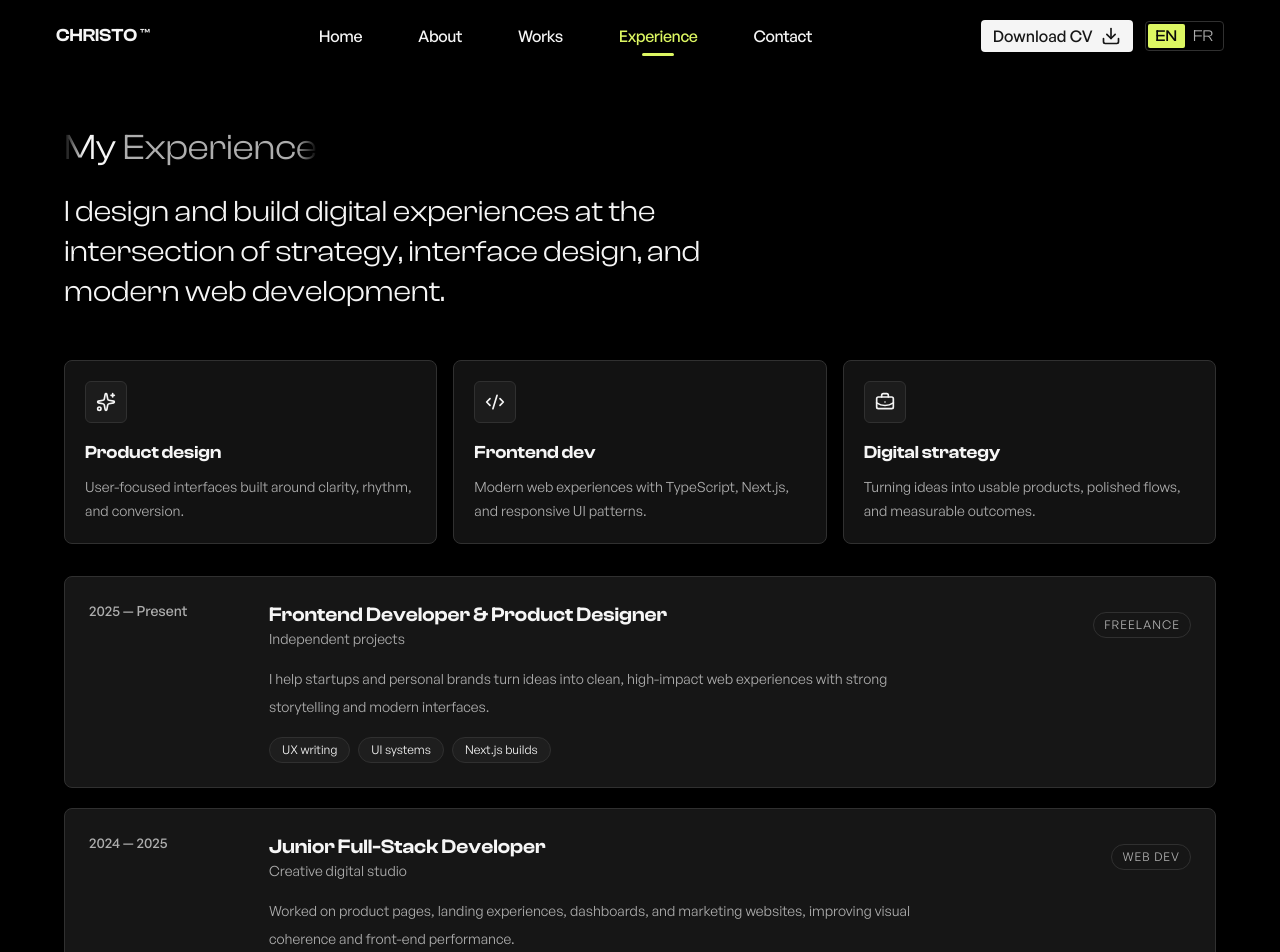
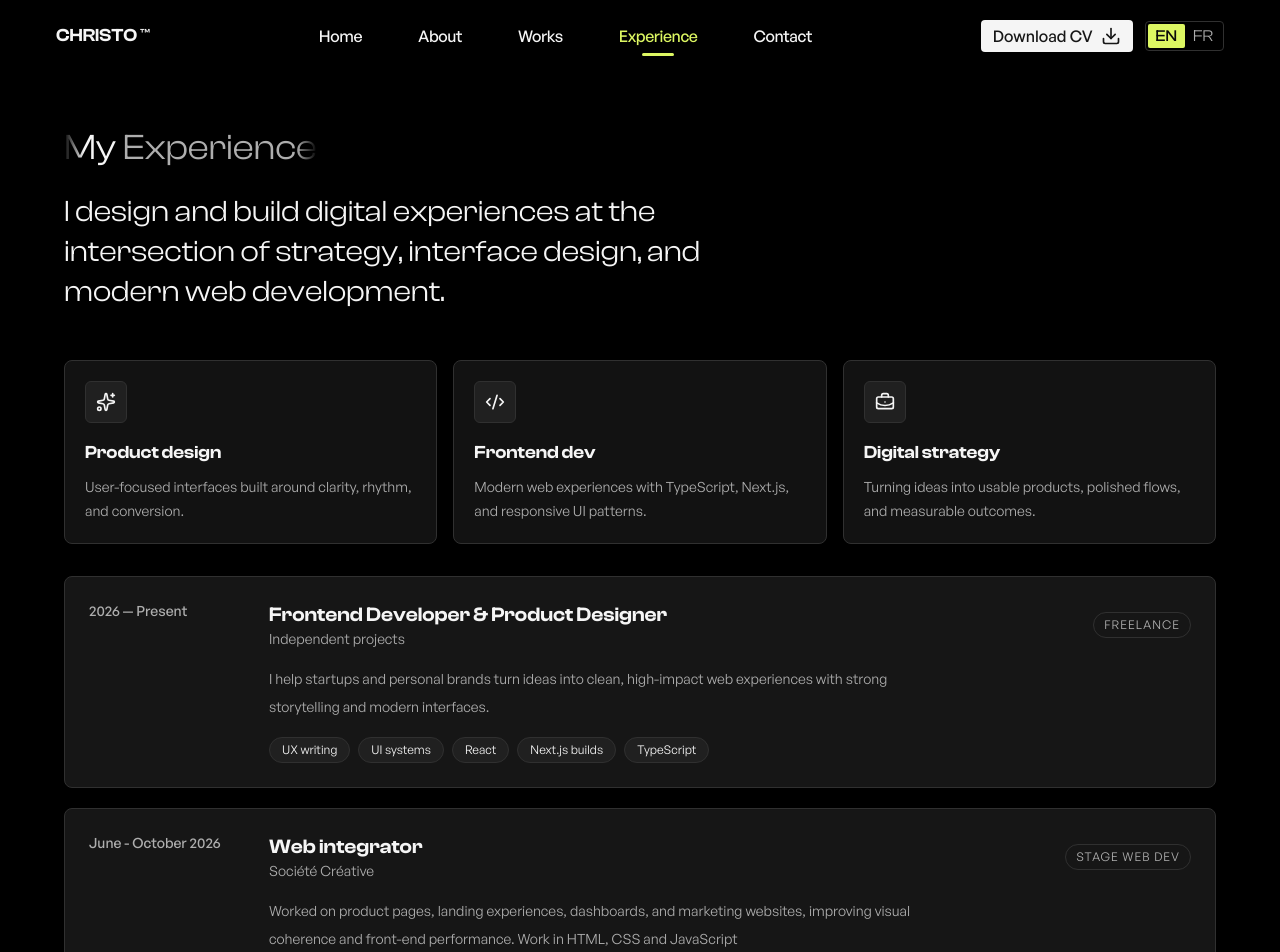
Before and after one commit to bossnare/portfolio, a Next.js app: page /experiences in a window 1280 px wide. Shown: the top 952 px of the page. Built offline with nearby package versions, Linux system fonts and the light colour scheme.

Commit message:
fix: project card in dark mode, and chnage some ui color design

```diff
--- a/app/experiences/page.tsx
+++ b/app/experiences/page.tsx
@@ -1,6 +1,6 @@
 import { LetsWork } from '@/src/components/LetsWork';
 import { Page, PageHeader } from '@/src/components/Page';
-import { ArrowUpRight, BriefcaseBusiness, Code2, Sparkles } from 'lucide-react';
+import { BriefcaseBusiness, Code2, Sparkles } from 'lucide-react';
 import type { Metadata } from 'next';
 
 export const metadata: Metadata = {
@@ -30,21 +30,27 @@ const expertise = [
 
 const experiences = [
   {
-    period: '2025 — Present',
+    period: '2026 — Present',
     type: 'Freelance',
     role: 'Frontend Developer & Product Designer',
     company: 'Independent projects',
     summary:
       'I help startups and personal brands turn ideas into clean, high-impact web experiences with strong storytelling and modern interfaces.',
-    highlights: ['UX writing', 'UI systems', 'Next.js builds'],
+    highlights: [
+      'UX writing',
+      'UI systems',
+      'React',
+      'Next.js builds',
+      'TypeScript',
+    ],
   },
   {
-    period: '2024 — 2025',
-    type: 'Web dev',
-    role: 'Junior Full-Stack Developer',
-    company: 'Creative digital studio',
+    period: 'June - October 2026',
+    type: 'Stage Web dev',
+    role: 'Web integrator',
+    company: 'Société Créative',
     summary:
-      'Worked on product pages, landing experiences, dashboards, and marketing websites, improving visual coherence and front-end performance.',
+      'Worked on product pages, landing experiences, dashboards, and marketing websites, improving visual coherence and front-end performance. Work in HTML, CSS and JavaScript',
     highlights: [
       'Responsive layouts',
       'Component architecture',
@@ -77,7 +83,7 @@ export default function ExperiencesPage() {
             key={title}
             className="p-5 border rounded-lg shadow-sm border-border bg-background/80"
           >
-            <div className="mb-4 inline-flex rounded-md border border-border bg-muted/60 p-2.5">
+            <div className="mb-4 inline-flex rounded-md border border-border bg-muted/80 p-2.5">
               <Icon className="size-5 text-foreground" />
             </div>
             <h2 className="mb-2 text-lg font-semibold text-foreground">
@@ -124,7 +130,7 @@ export default function ExperiencesPage() {
                 {item.highlights.map((highlight) => (
                   <li
                     key={highlight}
-                    className="px-3 py-1 text-xs border rounded-full border-border bg-muted/60 text-foreground"
+                    className="px-3 py-1 text-xs border rounded-full border-border bg-muted/80 text-foreground"
                   >
                     {highlight}
                   </li>
--- a/app/works/page.tsx
+++ b/app/works/page.tsx
@@ -74,7 +74,7 @@ export default function WorksPage() {
           {process.map(({ title, description, icon: Icon }) => (
             <div
               key={title}
-              className="p-4 border rounded-md border-border bg-muted/50"
+              className="p-4 border rounded-md border-border bg-card"
             >
               <div className="mb-3 inline-flex rounded-md border border-border bg-background p-2.5 bg-[linear-gradient(to_right,rgba(148,163,184,0.6)_1px,transparent_1px),linear-gradient(to_bottom,rgba(121, 136, 151, 0.2)_1px,transparent_1px)] bg-size-[8px_8px]">
                 <Icon className="size-5 text-foreground" />
--- a/src/components/Footer.tsx
+++ b/src/components/Footer.tsx
@@ -3,7 +3,7 @@ import { SocialLinks } from './SocialLinks';
 
 export function Footer() {
   return (
-    <footer className="w-full mt-auto px-4 py-10 border-t bg-foreground text-background dark:text-foreground border-[#ffffff0a] dark:bg-[#090b09] md:px-0 md:py-12">
+    <footer className="w-full mt-auto px-4 py-10 border-t bg-[#070807] text-background dark:text-foreground border-[#ffffff0a] dark:bg-[#070807] md:px-0 md:py-12">
       <div className="flex flex-col w-full max-w-6xl gap-8 mx-auto">
         <div className="flex flex-col gap-8 sm:flex-row sm:items-start sm:justify-between">
           <div className="max-w-sm space-y-2">
--- a/src/components/Hero.tsx
+++ b/src/components/Hero.tsx
@@ -6,14 +6,12 @@ export function Hero() {
   return (
     <Section
       id="hero"
-      className="relative min-h-screen pt-0 overflow-hidden md:min-h-auto"
+      className="relative min-h-screen pt-0 pb-0 overflow-hidden border-b md:min-h-auto border-border dark:border-border/70"
     >
       <div className="flex flex-col items-center justify-between space-y-10 md:space-y-0 md:flex-row md:items-center">
         <HeroContent />
         <HeroVisual />
       </div>
-      {/* line */}
-      <div className="w-full border-t border-zinc-200 dark:border-white/12"></div>
     </Section>
   );
 }
--- a/src/components/Section.tsx
+++ b/src/components/Section.tsx
@@ -32,7 +32,7 @@ export function SectionTitle({ children }: { children: React.ReactNode }) {
 }
 
 export function SectionParagraphe({ children }: { children: React.ReactNode }) {
-  return <p className="text-muted-foreground text-sm">{children}</p>;
+  return <p className="text-sm text-muted-foreground">{children}</p>;
 }
 
 export function SectionLinkButton({
@@ -45,7 +45,7 @@ export function SectionLinkButton({
   return (
     <Link
       href={href}
-      className="inline-flex items-center gap-1 md:px-1 rounded text-muted-foreground hover:text-foreground hover:bg-black/4 dark:hover:bg-[#1a1a1a] active:bg-black/4 dark:active:bg-[#1a1a1a] text-sm active:opacity-80"
+      className="inline-flex items-center gap-1 text-sm rounded md:px-1 text-muted-foreground hover:text-foreground hover:bg-muted active:bg-muted active:opacity-80"
     >
       {children}
     </Link>
--- a/src/components/SocialLinks.tsx
+++ b/src/components/SocialLinks.tsx
@@ -34,9 +34,9 @@ export function SocialLinks() {
           key={socialLink.icon}
           target="_blank"
           rel="noopener noreferrer"
-          className="p-3 rounded-full bg-muted/40 hover:opacity-80 active:bg-muted"
+          className="p-3 rounded-full bg-[#242424]/40 hover:opacity-80 active:bg-[#242424]"
         >
-          <MaskedIcon icon={socialLink.icon} className="size-5" />
+          <MaskedIcon icon={socialLink.icon} className="size-5 bg-[#f5f5f5]!" />
         </a>
       ))}
     </div>
--- a/src/components/hero/HeroContent.tsx
+++ b/src/components/hero/HeroContent.tsx
@@ -60,7 +60,7 @@ function HeroActions() {
         <ChevronRight />
       </Link>
       <Link
-        className="flex h-11 w-auto active:opacity-70 items-center justify-center gap-2 rounded-md border border-solid border-border px-4 transition-colors hover:border-transparent bg-muted/50 hover:bg-black/4 active:bg-black/4 dark:active:bg-[#1a1a1a] dark:hover:bg-[#1a1a1a]"
+        className="flex h-11 w-auto active:opacity-70 items-center justify-center gap-2 rounded-md border border-solid border-border px-4 transition-colors hover:border-transparent bg-muted/60 dark:bg-[#1a1a1a]/80 hover:bg-black/4 active:bg-black/4 dark:active:bg-background dark:hover:bg-background"
         href="/contact"
         onClick={(e) => {
           e.preventDefault();
--- a/src/components/hero/HeroVisual.tsx
+++ b/src/components/hero/HeroVisual.tsx
@@ -28,7 +28,7 @@ export function HeroVisual() {
           priority
         />
       </motion.div>
-      <div className="absolute inset-0 z-10 bg-[radial-gradient(circle,rgba(148,163,184,0.6)_1px,transparent_1px)] bg-size-[24px_24px] opacity-50 mask-[radial-gradient(circle_at_center,black_35%,transparent_100%)] [-webkit-mask-image:radial-gradient(circle_at_center,black_35%,transparent_100%)]"></div>
+      <div className="absolute inset-0 z-10 bg-[radial-gradient(circle,rgba(115,115,115)_1px,transparent_1px)] dark:bg-[radial-gradient(circle,rgba(148,163,184,0.6)_1px,transparent_1px)] bg-size-[24px_24px] opacity-50 mask-[radial-gradient(circle_at_center,black_35%,transparent_100%)] [-webkit-mask-image:radial-gradient(circle_at_center,black_35%,transparent_100%)]"></div>
       <Image
         className="absolute top-0 object-contain h-auto dark:invert -right-10 w-35 lg:w-45 sm:w-40 xl:w-50 z-11"
         src="/icon/graphic-1.svg"
--- a/src/data/skills.ts
+++ b/src/data/skills.ts
@@ -26,6 +26,7 @@ export const skills = [
       'TypeScript',
       'REST API',
       'Swagger',
+      'Security',
     ],
   },
   {
--- a/src/data/works.ts
+++ b/src/data/works.ts
@@ -10,6 +10,7 @@ export const works = [
     color: '#2D7DD2',
     link: 'https://melodayzmusic.vercel.app',
     cover: 'melodayzmusic_cover.png',
+    personal: true,
   },
   {
     id: 'talor',
@@ -22,6 +23,7 @@ export const works = [
     color: '#A9E5BB',
     link: 'https://talor.vercel.app',
     cover: 'talor_cover.png',
+    personal: true,
   },
   {
     id: 'portfolio',
@@ -34,6 +36,7 @@ export const works = [
     color: '#55D5D0',
     link: 'https://christorazafimanga.is-a.dev',
     cover: 'christo_cover.png',
+    personal: true,
   },
   {
     id: 'cabinet-excellent',
@@ -43,8 +46,9 @@ export const works = [
     description:
       'My personal portfolio website designed to showcase my skills, projects, and professional journey. Focused on high performance, clean UI/UX, and accessibility.',
     icon: 'person-standing',
-    color: '#EEB902',
+    color: '#688E26',
     link: '#',
+    personal: false,
     cover: 'cabinet_excellent_cover.png',
   },
 ];
```
Also changed, not shown: src/components/about/AboutMe.tsx (+7 -4 lines), src/components/works/ProjectCard.tsx (+20 -4 lines).
